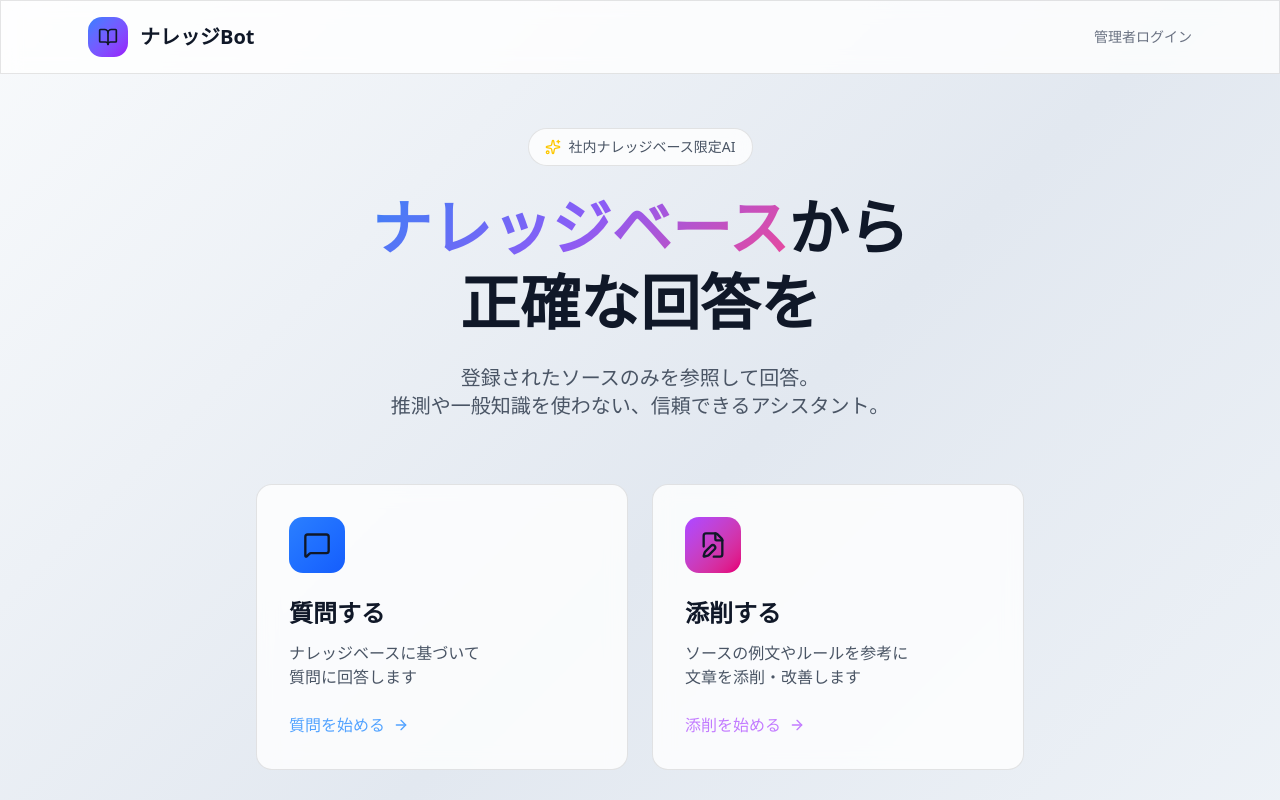
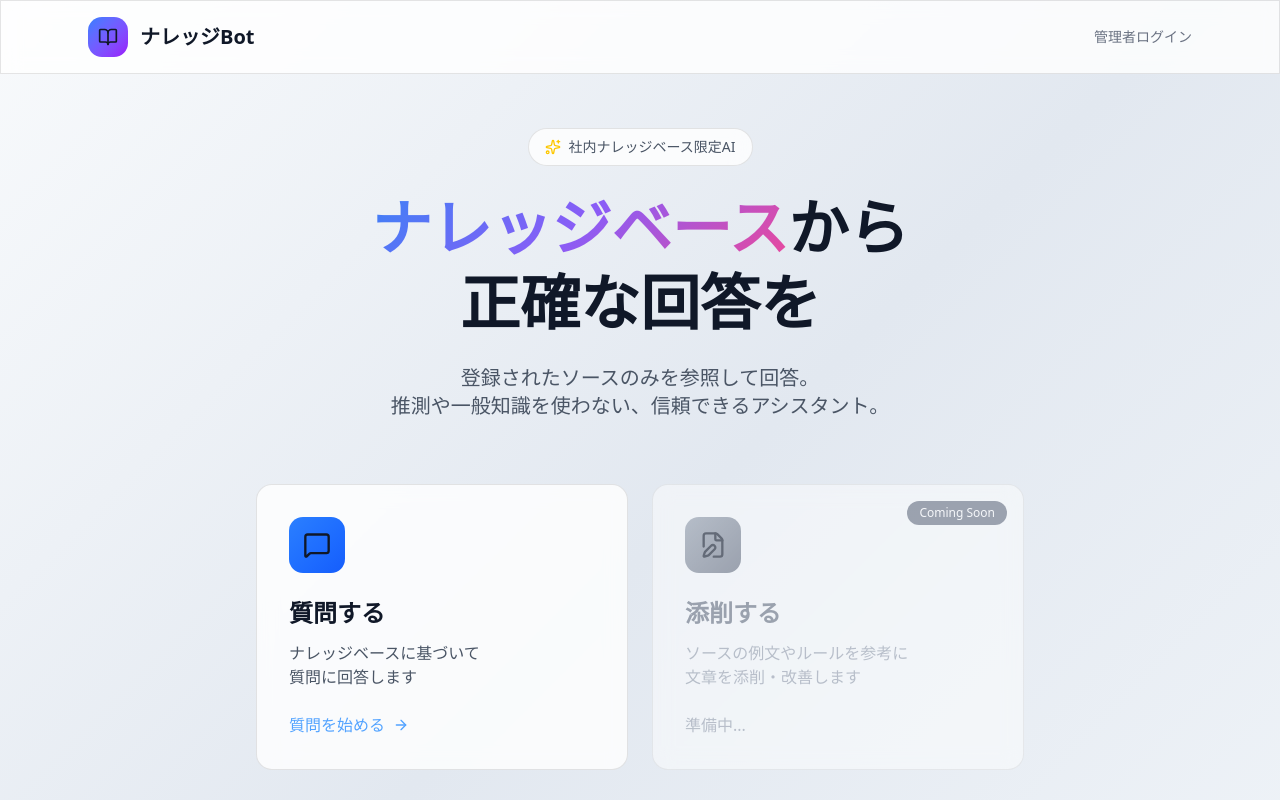
Before and after one commit to 159265moneys/slack-ai-chat, a Next.js app in the folder app/: page / in a window 1280 px wide. Shown: the top 800 px of the page. Built offline with nearby package versions, Linux system fonts and the light colour scheme.

Commit message:
Make review feature coming soon

```diff
--- a/app/src/app/chat/review/page.tsx
+++ b/app/src/app/chat/review/page.tsx
@@ -1,12 +1,17 @@
 'use client'
 
 import { useState } from 'react'
+import { useRouter } from 'next/navigation'
 import { v4 as uuidv4 } from 'uuid'
-import { Copy, Check, BookOpen, ArrowRight } from 'lucide-react'
+import { Copy, Check, BookOpen, ArrowRight, Clock } from 'lucide-react'
 import { ChatHeader } from '@/components/chat'
 import { Button } from '@/components/ui/button'
 import { Textarea } from '@/components/ui/textarea'
 import { Card } from '@/components/ui/card'
+import Link from 'next/link'
+
+// Coming Soon フラグ - falseにすると元の機能が使える
+const COMING_SOON = true
 
 interface Correction {
   type: string
@@ -24,6 +29,29 @@ interface ReviewResult {
 }
 
 export default function ReviewPage() {
+  // Coming Soon表示
+  if (COMING_SOON) {
+    return (
+      <div className="min-h-screen gradient-bg flex items-center justify-center p-6">
+        <div className="glass rounded-2xl p-12 text-center max-w-md">
+          <div className="w-20 h-20 rounded-full bg-gray-200 flex items-center justify-center mx-auto mb-6">
+            <Clock className="w-10 h-10 text-gray-500" />
+          </div>
+          <h1 className="text-3xl font-bold text-gray-900 mb-4">Coming Soon</h1>
+          <p className="text-gray-600 mb-8">
+            添削機能は現在準備中です。
+            <br />
+            もうしばらくお待ちください。
+          </p>
+          <Link href="/">
+            <Button className="bg-blue-600 hover:bg-blue-700 text-white">
+              トップに戻る
+            </Button>
+          </Link>
+        </div>
+      </div>
+    )
+  }
   const [inputText, setInputText] = useState('')
   const [result, setResult] = useState<ReviewResult | null>(null)
   const [isLoading, setIsLoading] = useState(false)
--- a/app/src/app/page.tsx
+++ b/app/src/app/page.tsx
@@ -71,27 +71,29 @@ export default function Home() {
               </div>
             </Link>
 
-            {/* 添削モード */}
-            <Link href="/chat/review" className="block">
-              <div className="glass rounded-2xl p-8 card-hover cursor-pointer group">
-                <div className="w-14 h-14 rounded-xl bg-gradient-to-br from-purple-500 to-pink-600 flex items-center justify-center mb-6">
+            {/* 添削モード - Coming Soon */}
+            <div className="block">
+              <div className="glass rounded-2xl p-8 opacity-60 cursor-not-allowed relative overflow-hidden">
+                <div className="absolute top-4 right-4 bg-gray-500 text-white text-xs px-3 py-1 rounded-full font-medium">
+                  Coming Soon
+                </div>
+                <div className="w-14 h-14 rounded-xl bg-gradient-to-br from-gray-400 to-gray-500 flex items-center justify-center mb-6">
                   <FileEdit className="w-7 h-7" />
                 </div>
 
-                <h2 className="text-2xl font-bold mb-3">添削する</h2>
+                <h2 className="text-2xl font-bold mb-3 text-gray-500">添削する</h2>
 
-                <p className="text-gray-600 mb-6">
+                <p className="text-gray-400 mb-6">
                   ソースの例文やルールを参考に
                   <br />
                   文章を添削・改善します
                 </p>
 
-                <div className="flex items-center text-purple-400 font-medium group-hover:gap-3 gap-2 transition-all">
-                  <span>添削を始める</span>
-                  <ArrowRight className="w-4 h-4" />
+                <div className="flex items-center text-gray-400 font-medium gap-2">
+                  <span>準備中...</span>
                 </div>
               </div>
-            </Link>
+            </div>
           </div>
 
           {/* 特徴セクション */}
```
